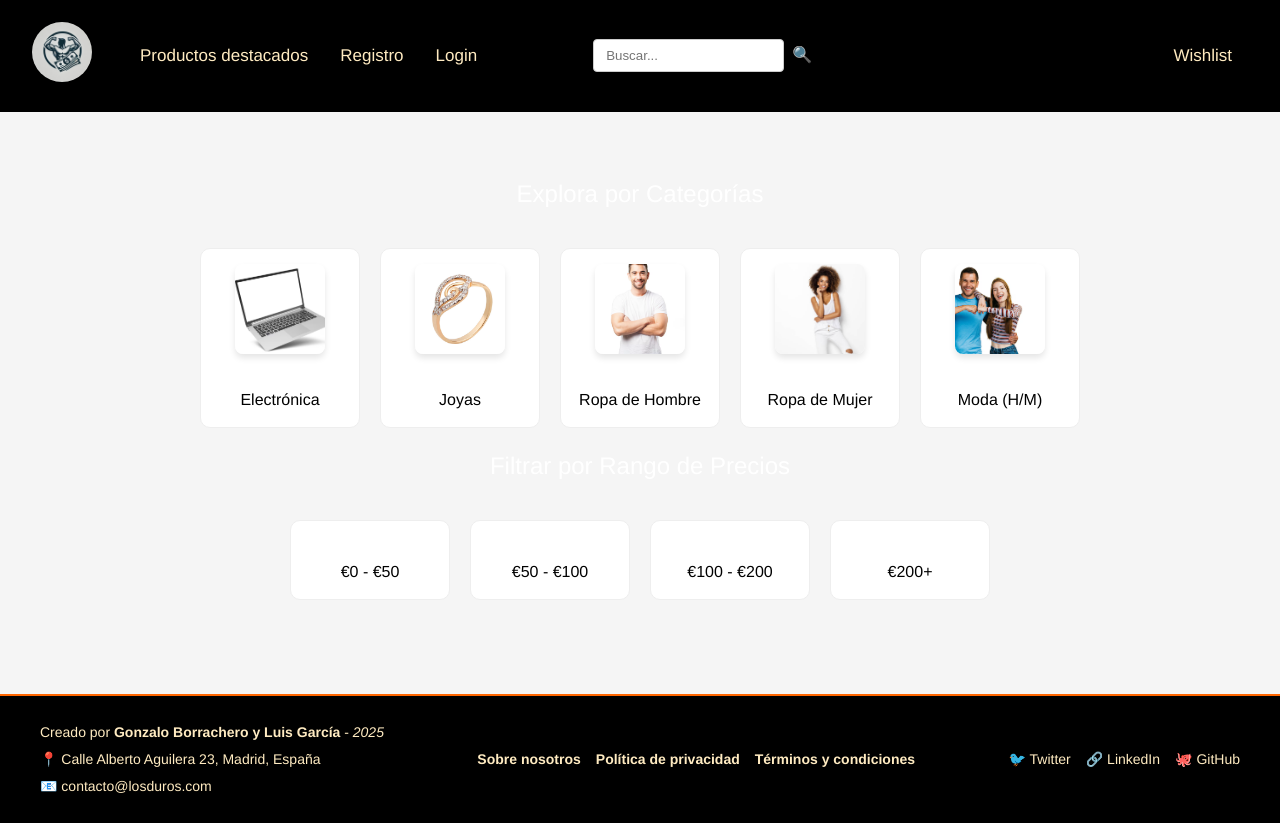
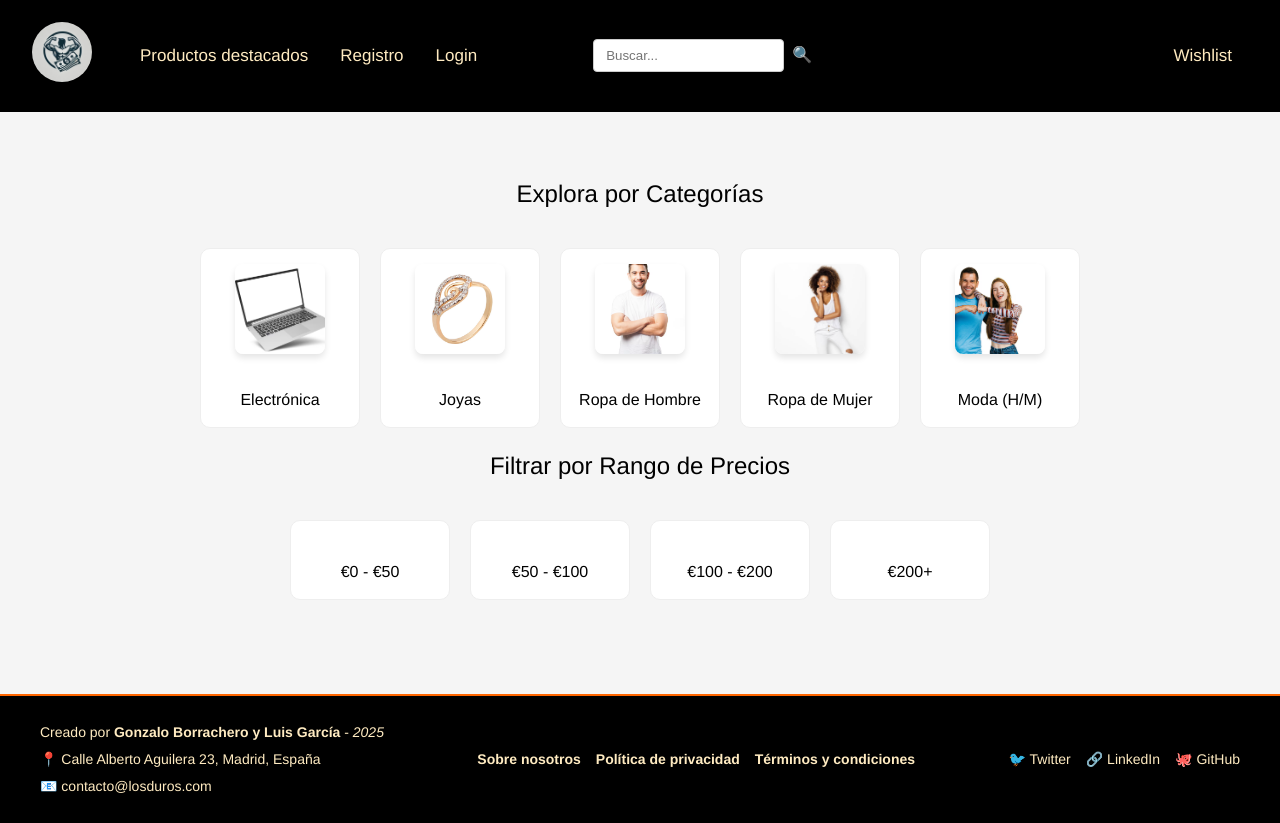
Before and after one commit to Gonxo2004/DAS_frontend, a Next.js app in the folder los-duros/: page / in a window 1280 px wide. Built offline with nearby package versions, Linux system fonts and the light colour scheme.

Commit message:
Modificar colores de texto en la página de categorías y mensaje de bienvenida; comentar descripción del producto en los resultados de búsqueda.

```diff
--- a/los-duros/app/page.module.css
+++ b/los-duros/app/page.module.css
@@ -5,7 +5,7 @@
 
 }
 .categorias h2 {
-  color: rgb(255, 255, 255);
+  color: rgb(0, 0, 0);
 }
 .welcomeMessage {
   text-align: center;
@@ -17,7 +17,7 @@
 }
 
 .welcomeMessage h2 {
-  color: #fff;
+  color: #000000;
   font-size: 2.5rem;
   font-weight: 700;
   margin: 0;
--- a/los-duros/app/subastas/page.js
+++ b/los-duros/app/subastas/page.js
@@ -105,7 +105,7 @@ export default function SearchResults() {
                     className={styles.clickableImg}
                   />
                 </Link>
-                <p>{product.description}</p>
+                {/*<p>{product.description}</p>*/}
                 <p>
                   <strong>Precio mínimo para la puja:</strong> {product.price}€
                 </p>
```
